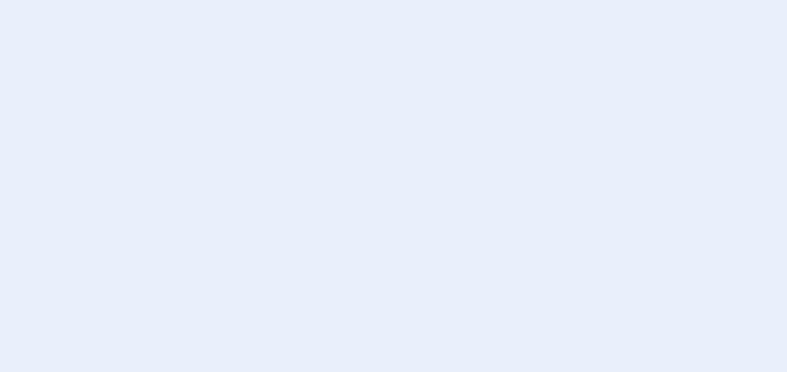
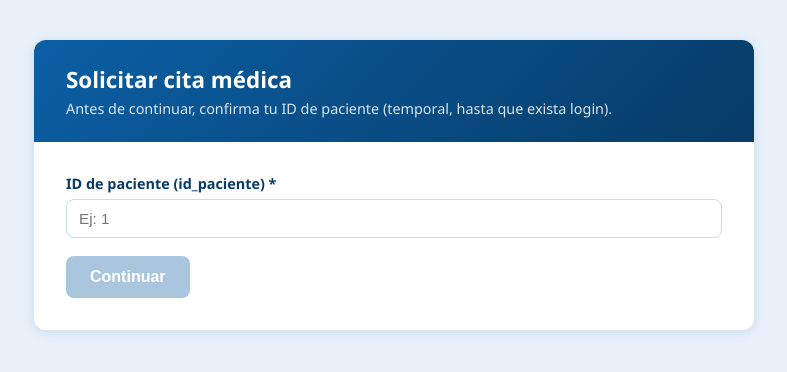
Before and after one commit to Leonardo-CC/siih-inf-266, a React (Vite) app: page /paciente/cita in a window 1280 px wide. Before the commit this address had no page. Shown: the top 372 px of the page, without its empty margins (246-1033 px from the left). Built offline with nearby package versions, Linux system fonts and the light colour scheme.

Commit message:
Correcion de errores del isue 03 Agendar cita

```diff
--- a/src/App.jsx
+++ b/src/App.jsx
@@ -8,6 +8,7 @@
 import { BrowserRouter, Routes, Route } from 'react-router-dom';
 import Home from './pages/Home.jsx';
 import RegistroPaciente from './pages/paciente/RegistroPaciente.jsx';
+import SolicitarCitaPage from './pages/paciente/SolicitarCitaPage.jsx';
 
 function App() {
   return (
@@ -15,6 +16,7 @@ function App() {
       <Routes>
         <Route path="/" element={<Home />} />
         <Route path="/paciente/registro" element={<RegistroPaciente />} />
+        <Route path="/paciente/cita" element={<SolicitarCitaPage />} />
       </Routes>
     </BrowserRouter>
   );
--- a/src/pages/Home.jsx
+++ b/src/pages/Home.jsx
@@ -9,10 +9,15 @@ export default function Home() {
         <p>UMSA · Facultad de Ciencias Puras y Naturales</p>
       </div>
       <div className="siih-body">
-        <p>Sprint 1 · HU-01: Registro de paciente/estudiante.</p>
+        <p>Sprint 1 · HU-01: Registro de paciente/estudiante · HU-03: Solicitud de cita médica.</p>
         <Link to="/paciente/registro">
           <button className="siih-button">Ir al registro de paciente</button>
         </Link>
+        <div style={{ marginTop: '12px' }}>
+          <Link to="/paciente/cita">
+            <button className="siih-button">Solicitar cita médica</button>
+          </Link>
+        </div>
       </div>
     </div>
   );
--- a/src/pages/paciente/SolicitarCita.jsx
+++ b/src/pages/paciente/SolicitarCita.jsx
@@ -41,7 +41,7 @@ export default function SolicitarCita({ idPaciente }) {
         if (data.ok) setEspecialidades(data.especialidades);
         else setErrorGeneral(data.mensaje || 'No se pudo cargar la lista de especialidades.');
       } catch {
-        setErrorGeneral('No se pudo conectar con el servidor. Intenta nuevamente.');
+        setErrorGeneral('No se pudo conectar con el servidor. Intenta nuevamente ......');
       }
     }
     cargarEspecialidades();
--- /dev/null
+++ b/src/pages/paciente/SolicitarCitaPage.jsx
@@ -0,0 +1,45 @@
+// src/pages/paciente/SolicitarCitaPage.jsx
+import { useState } from 'react';
+import SolicitarCita from './SolicitarCita.jsx';
+
+// CAPA DE PRESENTACIÓN
+// Wrapper temporal para HU-03 mientras no existe login (HU-02 aún no implementada).
+// Pide el id_paciente a mano y luego renderiza el formulario real.
+// Cuando exista sesión de usuario, reemplaza este archivo por uno que lea
+// el id_paciente del contexto de auth y borra este paso intermedio.
+export default function SolicitarCitaPage() {
+  const [idPaciente, setIdPaciente] = useState('');
+  const [confirmado, setConfirmado] = useState(null);
+
+  if (confirmado) {
+    return <SolicitarCita idPaciente={confirmado} />;
+  }
+
+  return (
+    <div className="siih-container">
+      <div className="siih-header">
+        <h1>Solicitar cita médica</h1>
+        <p>Antes de continuar, confirma tu ID de paciente (temporal, hasta que exista login).</p>
+      </div>
+      <div className="siih-body">
+        <div className="siih-field">
+          <label>ID de paciente (id_paciente) *</label>
+          <input
+            type="number"
+            value={idPaciente}
+            onChange={(e) => setIdPaciente(e.target.value)}
+            placeholder="Ej: 1"
+          />
+        </div>
+        <button
+          type="button"
+          className="siih-button"
+          disabled={!idPaciente}
+          onClick={() => setConfirmado(Number(idPaciente))}
+        >
+          Continuar
+        </button>
+      </div>
+    </div>
+  );
+}
--- a/src/styles/global.css
+++ b/src/styles/global.css
@@ -149,6 +149,7 @@ body {
 }
 
 
+
 .siih-hint {
   font-size: 0.85rem;
   color: var(--color-gray-text);
```
Also changed, not shown: 1 other file (tests, documents, lock files or other folders).
